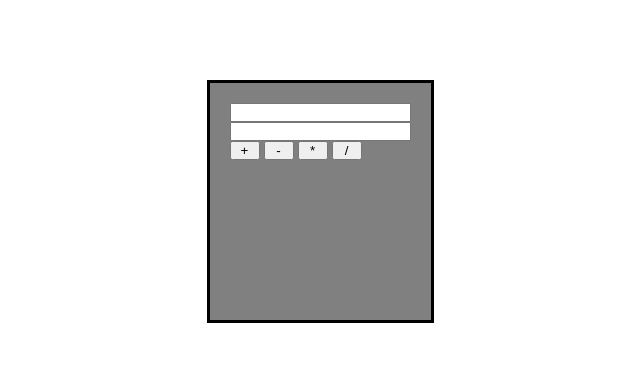
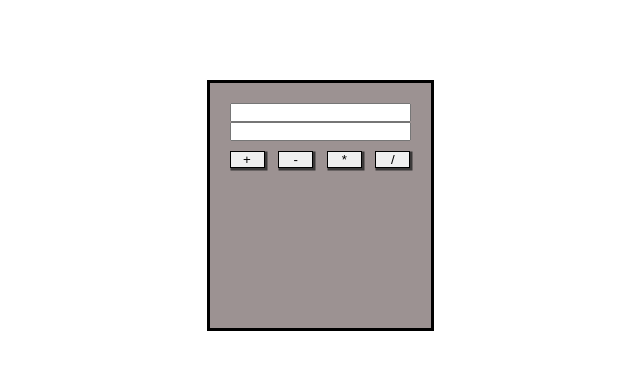
Before and after one commit to PedroLucasMF/Calculadora, a plain HTML site: page index.html in a window 1280 px wide. Shown: the whole page, without its empty margins (320-960 px from the left). Drawn offline with Linux system fonts and the light colour scheme.

Commit message:
pequena estilização

```diff
--- a/style.css
+++ b/style.css
@@ -10,19 +10,28 @@ body{
 }
 
 .botao{
-    width: 30px;
+    width: 35px;
     align-items: center;
+    box-shadow: 1.5px 1.5px 0px 1px #3b3939;
+    border: 1px solid black;
 }
 
-#botoes{
+#butoes{
     display: flex;
-    padding-left: 10px;
+    justify-content: space-between;
+    margin-top: 10px;
+
+
 }
 
 form{
-    background-color: gray;
+    background-color: rgb(156, 146, 146);
     margin: 5em;
     padding: 20px;
     padding-bottom: 10em;
     border: 3px solid black;
+    display: flex;
+    justify-content: center center;
+    flex-direction: column;
+    box-sizing: border-box;
 }
```
Also changed, not shown: script.js (+0 -26 lines).
